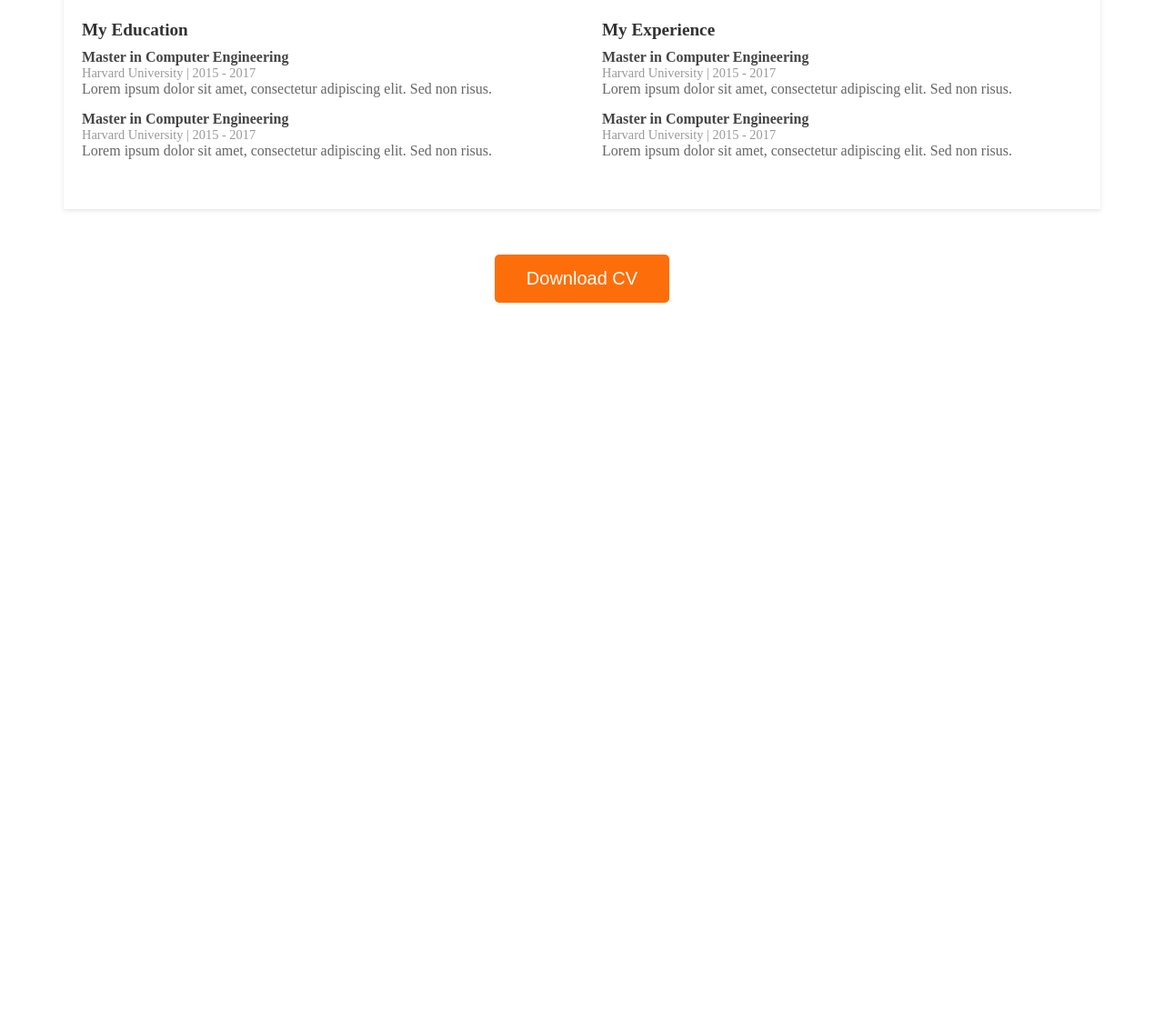
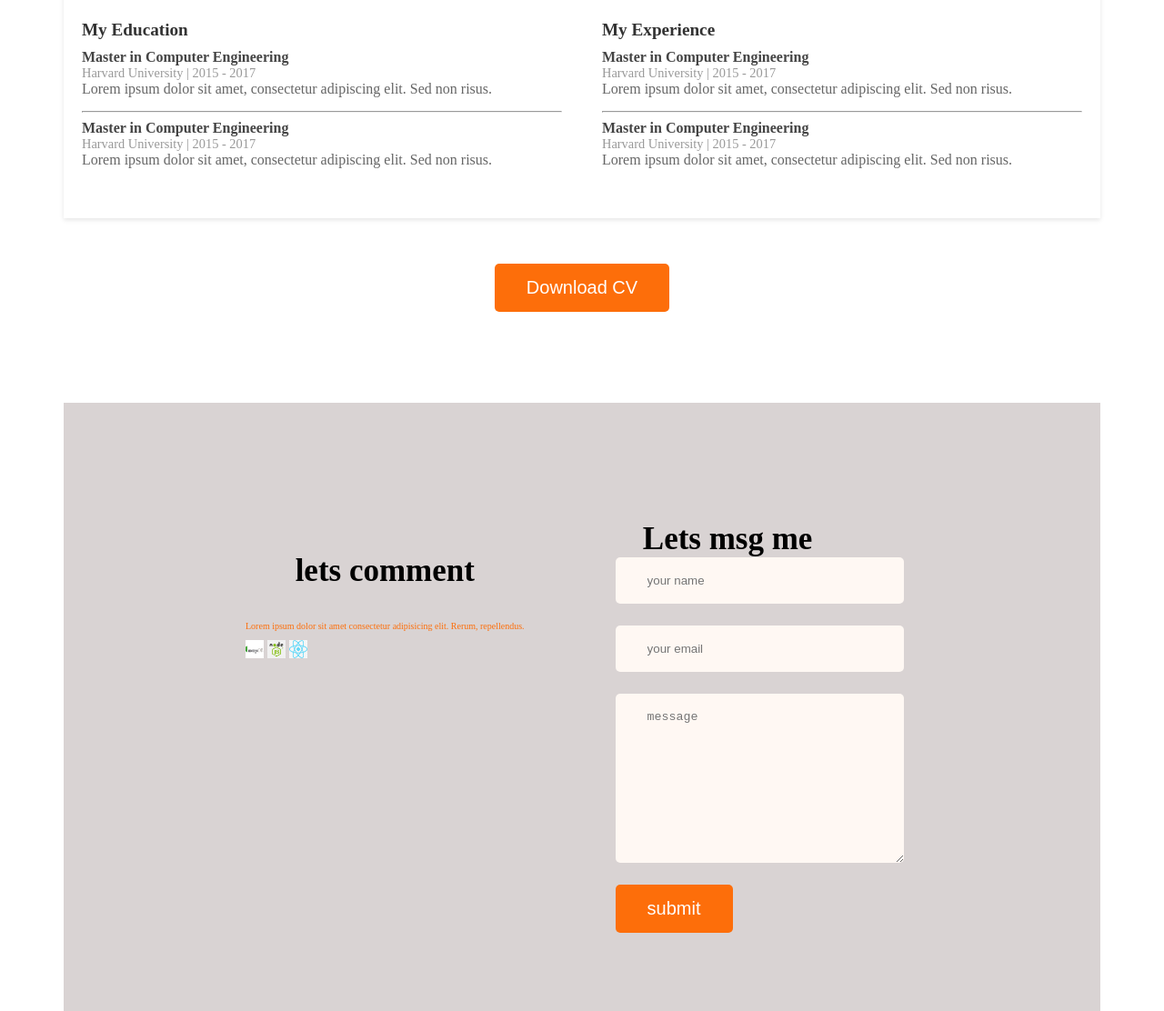
Before and after one commit to azad54/web5, a plain HTML site: page index.html in a window 1280 px wide. Shown: the part 2868-3980 px from the top of the page at 91% size. Before the commit the page ends 3209 px from the top, so only its background shows below. Drawn offline with Linux system fonts and the light colour scheme.

Commit message:
footer section

```diff
--- a/index.html
+++ b/index.html
@@ -189,6 +189,7 @@
                         <span>Harvard University | 2015 - 2017</span>
                         <p>Lorem ipsum dolor sit amet, consectetur adipiscing elit. Sed non risus.</p>
                     </div>
+                    <hr>
                     <div class="entry">
                         <h4>Master in Computer Engineering</h4>
                         <span>Harvard University | 2015 - 2017</span>
@@ -203,6 +204,7 @@
                         <span>Harvard University | 2015 - 2017</span>
                         <p>Lorem ipsum dolor sit amet, consectetur adipiscing elit. Sed non risus.</p>
                     </div>
+                    <hr>
                     <div class="entry">
                         <h4>Master in Computer Engineering</h4>
                         <span>Harvard University | 2015 - 2017</span>
@@ -215,6 +217,28 @@
             <button class="button-primary">Download CV</button>
         </div>
     </section>
+    <!--footer  -->
+    <footer>
+        <div class="footer-column">
+            <h3 class="section-title">lets comment</h3>
+            <p class="section-description">Lorem ipsum dolor sit amet consectetur adipisicing elit. Rerum, repellendus.</p>
+            <div class="social-link">
+                <a href=""><img src="image/mongodb.png" alt=""></a>
+                <a href=""><img src="image/nodejs.png" alt=""></a>
+                <a href=""><img src="image/react.png" alt=""></a>
+            </div>
+        </div>
+        <!-- duita dui side a dibo tai duita nichi -->
+        <div class="footer-column">
+            <div class="section-title">Lets msg me</div>
+            <form class="contact" action="">
+                <input type="text" placeholder="your name">
+                <input type="email" placeholder="your email">
+                <textarea name="" placeholder="message" id="" cols="20px" rows="10px"></textarea>
+                <input class="button-primary" type="submit" value="submit">
+            </form>
+        </div>
+    </footer>
     </main>
     <footer>
 
--- a/style/protfolio.css
+++ b/style/protfolio.css
@@ -8,6 +8,7 @@ nav {
     align-items: center;
     /* ul ba  li gulakeo align-item center diye thik korte hobe*/
     margin: 0 200px;
+
 }
 
 /* nav ul gukao ek line a niye ashar jonno display flex korte hobe */
@@ -266,3 +267,33 @@ h2 {
     margin-top: 50px;
 }
 /* resume end */
+/* footer style */
+footer{
+    display: flex;
+  gap: 100px;
+    background: #d9d3d3;
+    margin-top: 100px;
+    padding: 130px 200px;
+}
+footer img{
+    height: 20px;
+    width: 20px;
+}
+footer-column{
+    width: 50%;
+}
+.social-link{
+    margin-right: 25px;
+
+}
+.contact input[type="text"], .contact input[type="email"], textarea{
+    display: block;
+    margin-bottom: 24px;
+    padding: 18px 35px;
+    color: #444;
+    border-radius: 5px;
+    background: #FFF8F3;
+    border: 0;
+    width: 100%;
+}
+/*  */
```
